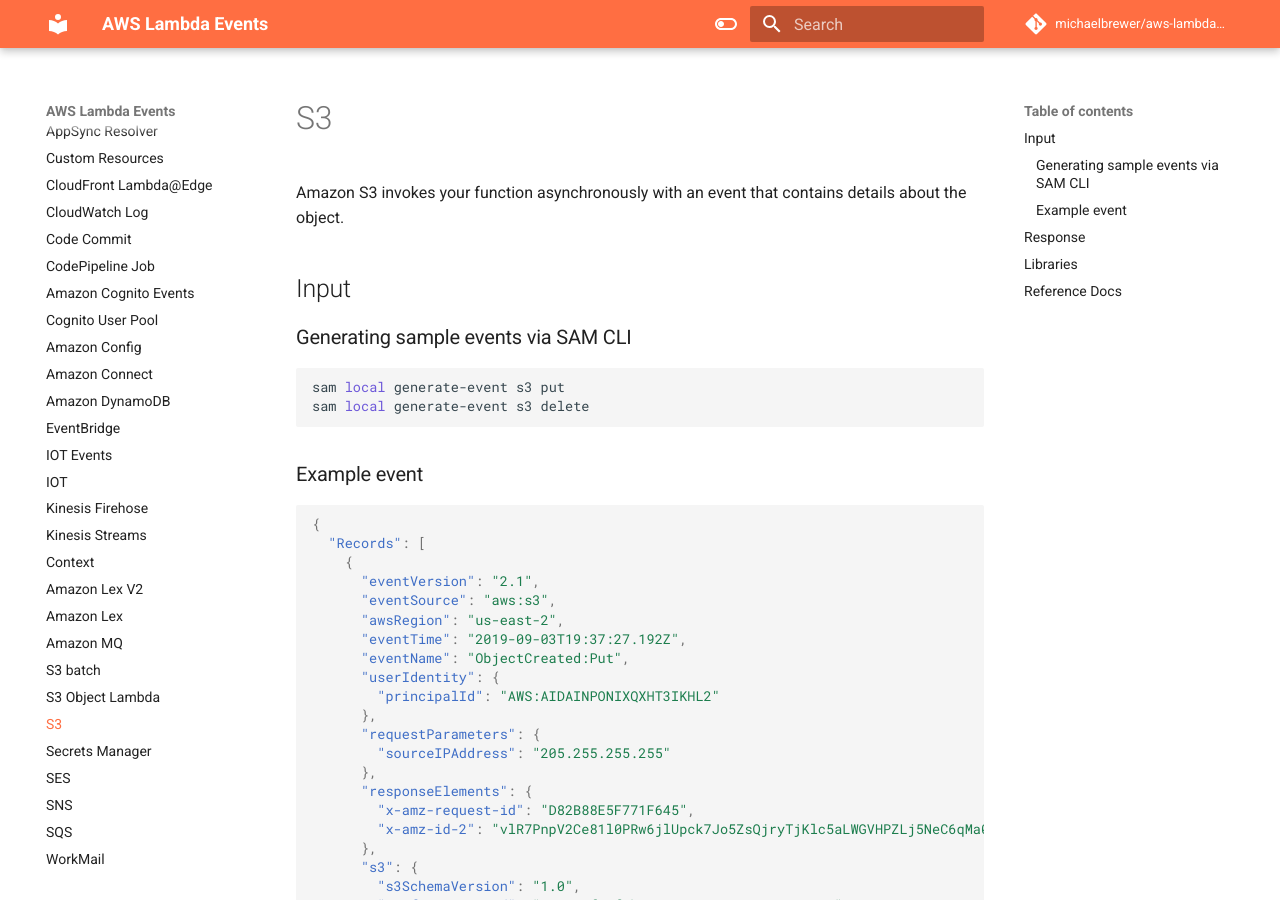
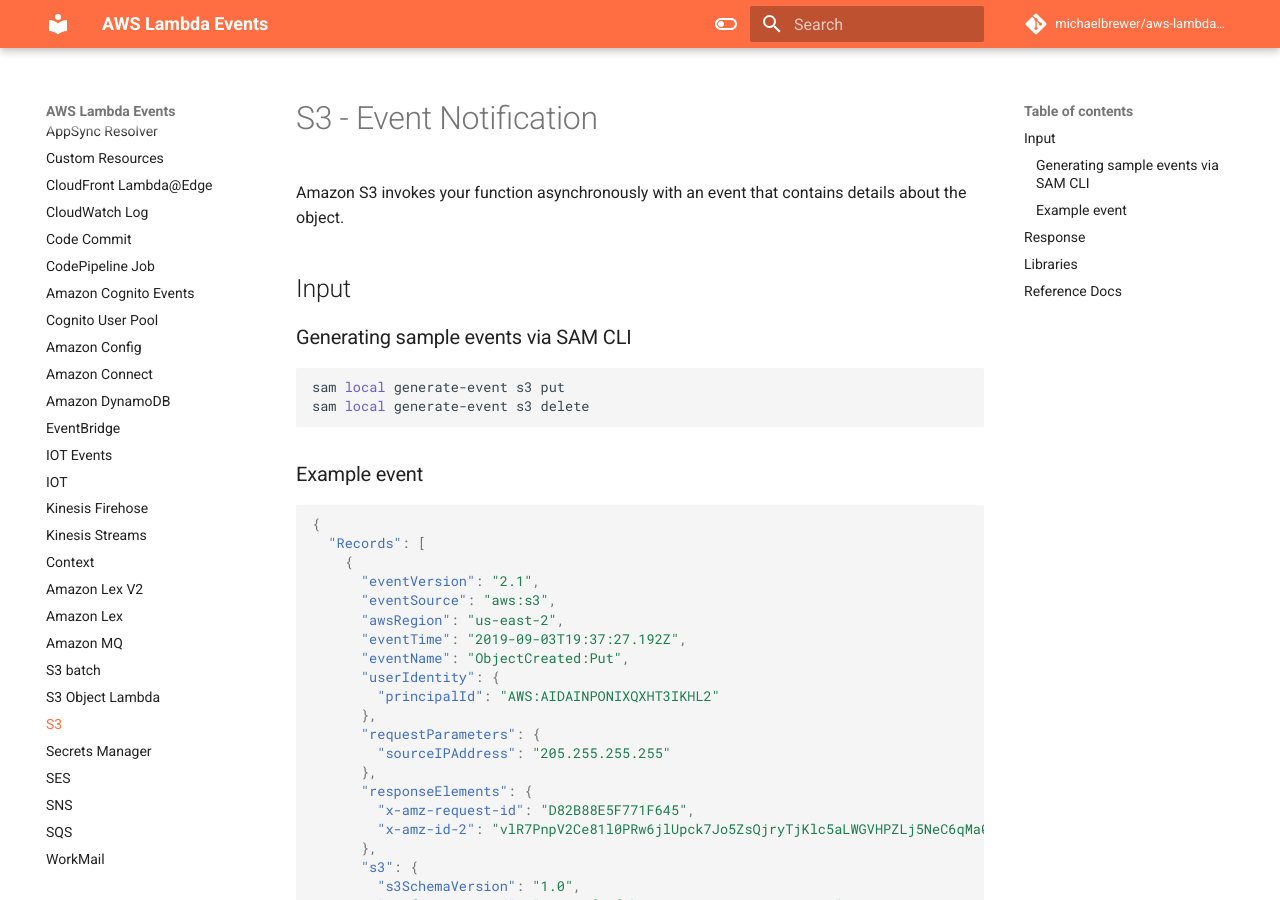
Before and after one commit to michaelbrewer/aws-lambda-events, an MkDocs documentation site: the page built from docs/s3.md, in a window 1280 px wide and 900 px high. Built offline with MkDocs 1.6.1 and Material for MkDocs 9.7.7, drawn with Linux system fonts in a browser that asks for light colours; comment, search, counter and statistics services are not loaded.

Commit message:
chore(s3): add meta

```diff
--- a/docs/s3.md
+++ b/docs/s3.md
@@ -1,4 +1,8 @@
-# S3
+---
+title: S3
+---
+
+# S3 - Event Notification
 
 Amazon S3 invokes your function asynchronously with an event that contains details about the object.
 
```
